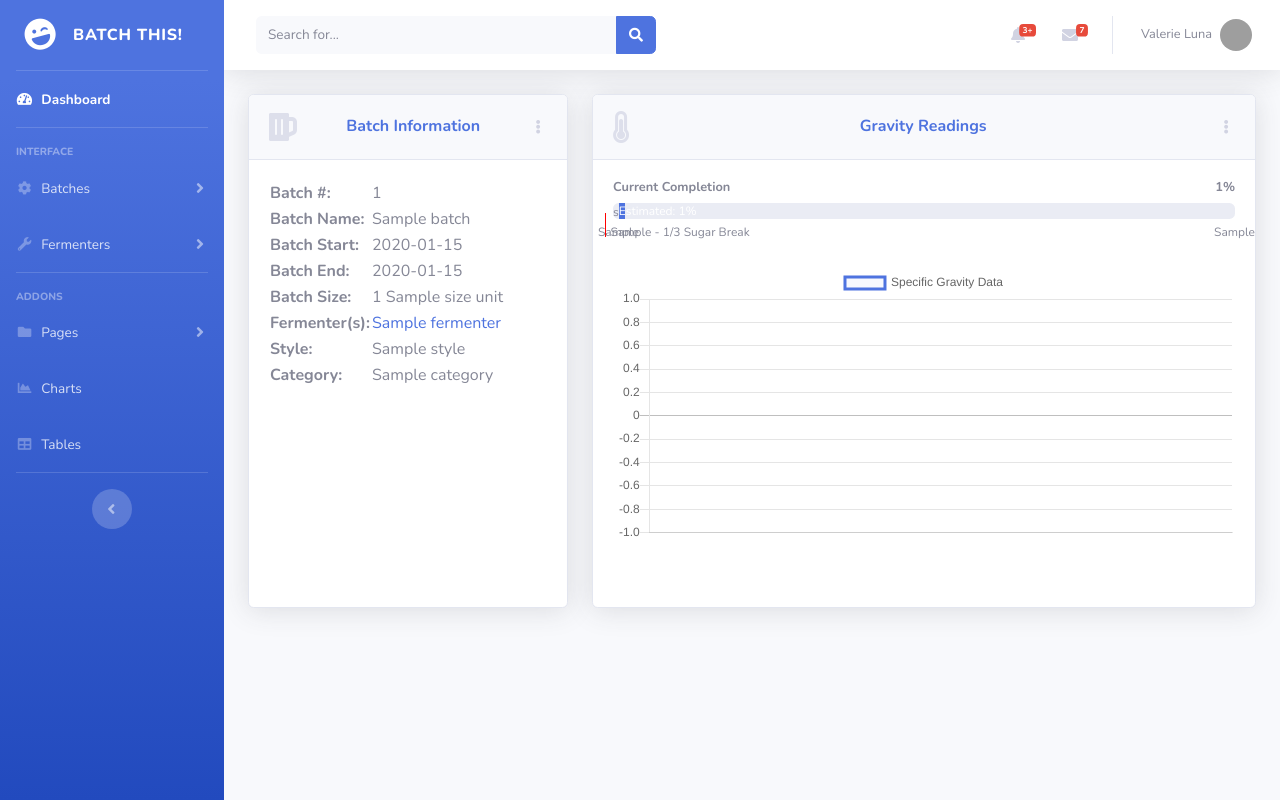
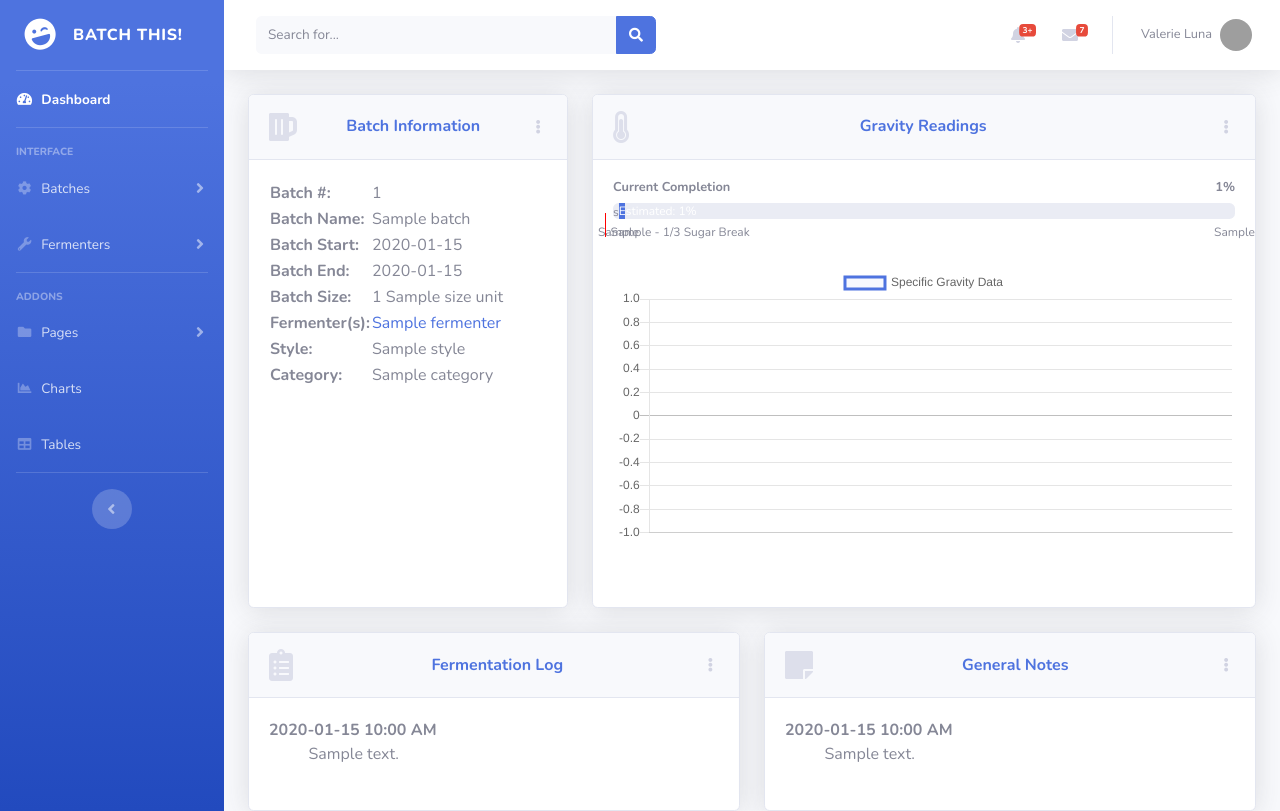
Before and after one commit to apaxson/batchthis, a Django app: template templates/batch.html in a window 1280 px wide. Run offline with Django 3.2, Linux system fonts and the light colour scheme; the template is opened without the code that fills it: most values are stand-ins (such as "Sample title", 1, 10 or a date in 2020); some libraries are stand-ins or nearby versions; grey boxes are pictures that could not be loaded.

Commit message:
Added Fermentation and General Notes display

```diff
--- a/templates/batch.html
+++ b/templates/batch.html
@@ -9,14 +9,21 @@
             <div class="card shadow mb-4 h-100">
                 <!-- Card Header - Dropdown -->
                 <div class="card-header py-3 d-flex flex-row align-items-center justify-content-between">
+                    {% if batch.category.style == "Mead" or batch.category.style == "Wine" %}
+                        <i class="fas fa-wine-glass-alt fa-2x text-gray-300"></i>
+                    {% else %}
                         <i class="fas fa-beer fa-2x text-gray-300"></i>
+                    {% endif %}
                     <h6 class="m-0 font-weight-bold text-primary">Batch Information</h6>
                     <div class="dropdown no-arrow">
-                    <a class="dropdown-toggle" href="#" role="button" id="dropdownMenuLink" data-toggle="dropdown" aria-haspopup="true" aria-expanded="false">
+                        <a class="dropdown-toggle" href="#" role="button" id="dropdownMenuLink" data-toggle="dropdown"
+                           aria-haspopup="true" aria-expanded="false">
                             <i class="fas fa-ellipsis-v fa-sm fa-fw text-gray-400"></i>
                         </a>
-                    <div class="dropdown-menu dropdown-menu-right shadow animated--fade-in" aria-labelledby="dropdownMenuLink">
+                        <div class="dropdown-menu dropdown-menu-right shadow animated--fade-in"
+                             aria-labelledby="dropdownMenuLink">
                             <a class="dropdown-item" href="#">Edit</a>
+                            <a class="dropdown-item" href="#">Activity Log</a>
                             <div class="dropdown-divider"></div>
                             <div class="dropdown-header">Batch Actions:</div>
                             <a class="dropdown-item" href="{{ batch.id }}/addTest">Add Test</a>
@@ -88,10 +95,12 @@
                     <i class="fas fa-thermometer-three-quarters fa-2x text-gray-300"></i>
                     <h6 class="m-0 font-weight-bold text-primary">Gravity Readings</h6>
                     <div class="dropdown no-arrow">
-                    <a class="dropdown-toggle" href="#" role="button" id="dropdownMenuLink" data-toggle="dropdown" aria-haspopup="true" aria-expanded="false">
+                        <a class="dropdown-toggle" href="#" role="button" id="dropdownMenuLink" data-toggle="dropdown"
+                           aria-haspopup="true" aria-expanded="false">
                             <i class="fas fa-ellipsis-v fa-sm fa-fw text-gray-400"></i>
                         </a>
-                    <div class="dropdown-menu dropdown-menu-right shadow animated--fade-in" aria-labelledby="dropdownMenuLink">
+                        <div class="dropdown-menu dropdown-menu-right shadow animated--fade-in"
+                             aria-labelledby="dropdownMenuLink">
                             <!-- TODO Dynamically change chart based on selection -->
                             <div class="dropdown-header">Go To:</div>
                             {% for type in testTypes %}
@@ -104,18 +113,23 @@
                 </div>
                 <!-- Card Body -->
                 <div class="card-body">
-                    <h4 class="small font-weight-bold">Current Completion <span class="float-right">{{percentComplete}}%</span></h4>
+                    <h4 class="small font-weight-bold">Current Completion <span
+                            class="float-right">{{percentComplete}}%</span></h4>
                     <div class="progress mb-4">
                         <div class="bar-step" style="left: 0%">
-                            <div class="label-percent">{{ startingGravity }}</div></div>
+                            <div class="label-percent">{{ startingGravity }}</div>
+                        </div>
                         <div class="bar-step" style="left: {{thirdSugarBreakPercent}}%">
                             <div class="label-percent">{{thirdSugarBreak}} - 1/3 Sugar Break</div>
                             <div class="label-line" style="background: red; height:24px; margin-top:-10px;"></div>
                         </div>
                         <div class="bar-step" style="right: 0%">
                             <div class="label-percent">{{ endingGravity }}</div>
-                        </div>s
-	                    <div class="progress-bar progress-bar-success" style="width: {{ percentComplete }}%;">Estimated: {{ percentComplete }}%</div>
+                        </div>
+                        s
+                        <div class="progress-bar progress-bar-success" style="width: {{ percentComplete }}%;">Estimated:
+                            {{ percentComplete }}%
+                        </div>
                     </div>
                     <div class="chart-area pt-4">
                         <canvas id="{{ gravityChart.shortid }}Chart"></canvas>
@@ -151,15 +165,97 @@
                 maintainAspectRatio: false
                 }
             });
+
                         </script>
                     </div>
                 </div>
             </div>
         </div>
     </div>
-        <!-- End Batch Status and Completion Card -->
+    <!-- New Row -->
+    <div class="row mt-4">
+        <!-- Batch Fermentation Notes -->
+        <div class="col-xl-6 col-lg-6">
+            <div class="card shadow mb-4 h-100">
+                <!-- Card Header - Dropdown -->
+                <div class="card-header py-3 d-flex flex-row align-items-center justify-content-between">
+                    <i class="fas fa-clipboard-list fa-2x text-gray-300"></i>
+                    <h6 class="m-0 font-weight-bold text-primary">Fermentation Log</h6>
+                    <div class="dropdown no-arrow">
+                        <a class="dropdown-toggle" href="#" role="button" id="dropdownMenuLink" data-toggle="dropdown"
+                           aria-haspopup="true" aria-expanded="false">
+                            <i class="fas fa-ellipsis-v fa-sm fa-fw text-gray-400"></i>
+                        </a>
+                        <div class="dropdown-menu dropdown-menu-right shadow animated--fade-in"
+                             aria-labelledby="dropdownMenuLink">
+                            <a class="dropdown-item" href="#">Add Log Entry</a>
                         </div>
                     </div>
+                </div>
+                <!-- Card Body -->
+            <div class="card-body">
+                {% if fermnotes %}
+                      {% for note in fermnotes %}
+                    <div class="row">
+                        <div class="col-xs-3 col-md-5 font-weight-bold">
+                            {{ note.date|date:"Y-m-d H:i A" }}
+                        </div>
+                    </div>
+                    <div class="row">
+                        <div class="col-sm-10 offset-sm-1">
+                            {{ note.text }}
+                        </div>
+                    </div>
+                      {% endfor %}
+                    {% else %}
+                    No Notes
+                    {% endif %}
+            </div>
+            </div>
+        </div>
+        <!-- End Batch Fermentation Notes -->
+        <!-- General Notes -->
+        <div class="col-xl-6 col-lg-6">
+            <div class="card shadow mb-4 h-100">
+                <!-- Card Header - Dropdown -->
+                <div class="card-header py-3 d-flex flex-row align-items-center justify-content-between">
+                    <i class="fas fa-sticky-note fa-2x text-gray-300"></i>
+                    <h6 class="m-0 font-weight-bold text-primary">General Notes</h6>
+                    <div class="dropdown no-arrow">
+                        <a class="dropdown-toggle" href="#" role="button" id="dropdownMenuLink" data-toggle="dropdown"
+                           aria-haspopup="true" aria-expanded="false">
+                            <i class="fas fa-ellipsis-v fa-sm fa-fw text-gray-400"></i>
+                        </a>
+                        <div class="dropdown-menu dropdown-menu-right shadow animated--fade-in"
+                             aria-labelledby="dropdownMenuLink">
+                            <a class="dropdown-item" href="#">Add Note</a>
+                        </div>
+                    </div>
+                </div>
+                <!-- Card Body -->
+                <div class="card-body">
+                    {% if gennotes %}
+                      {% for note in gennotes %}
+                    <div class="row">
+                        <div class="col-xs-3 col-md-5 font-weight-bold">
+                            {{ note.date|date:"Y-m-d H:i A" }}
+                        </div>
+                    </div>
+                    <div class="row">
+                        <div class="col-sm-10 offset-sm-1">
+                            {{ note.text }}
+                        </div>
+                    </div>
+                      {% endfor %}
+                    {% else %}
+                    No Notes
+                    {% endif %}
+                </div>
+            </div>
+        </div>
+    </div>
+</div>
+<!-- End Batch Status and Completion Card -->
 
 
 {% endblock %}
```
Lines whose indentation alone changed are shown as unchanged.
